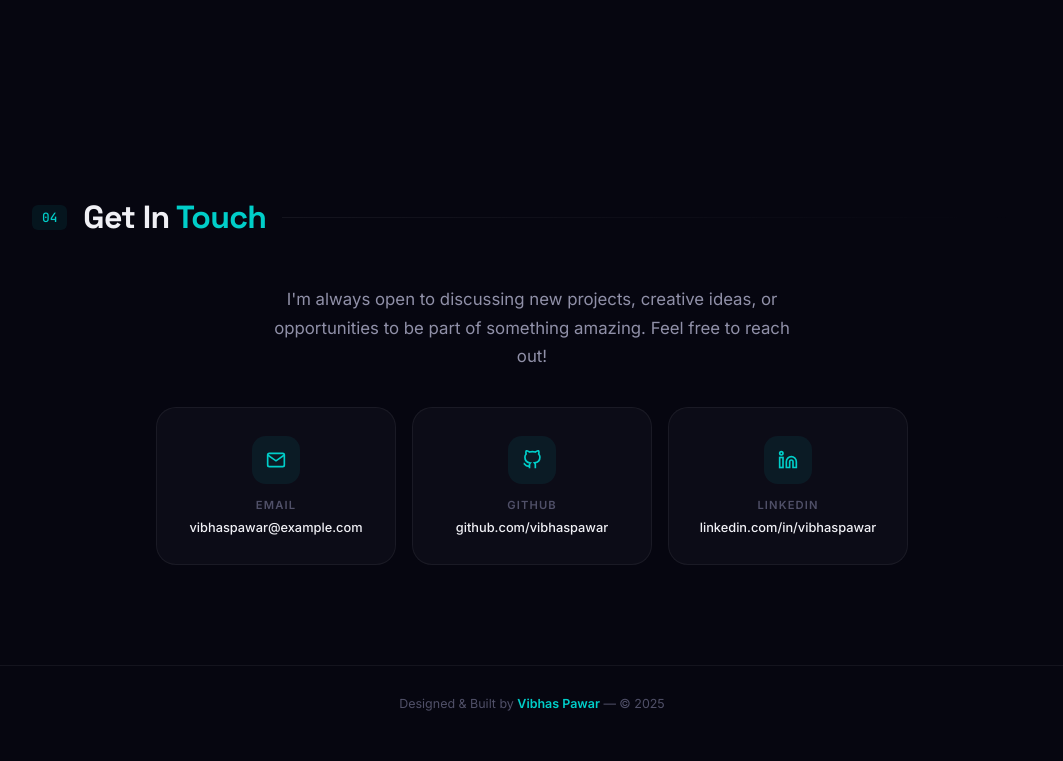
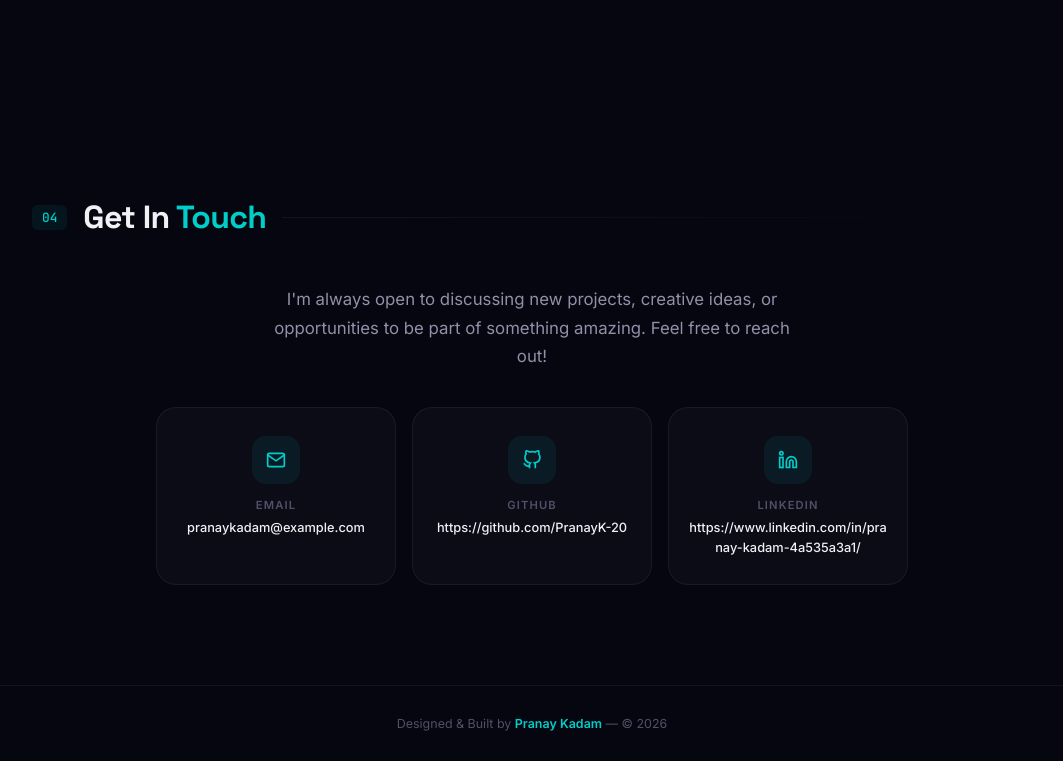
Before and after one commit to PranayK-20/PRODIGY_WD_04, a plain HTML site: page index.html in a window 1280 px wide. Shown: the part 3114-3875 px from the top of the page, without its empty margins (108-1171 px from the left). Drawn offline with Linux system fonts and the light colour scheme; files whose address does not match are found by name.

Commit message:
Update contact information and footer details

```diff
--- a/index.html
+++ b/index.html
@@ -347,21 +347,21 @@
                             <svg viewBox="0 0 24 24" fill="none" stroke="currentColor" stroke-width="2"><path d="M4 4h16c1.1 0 2 .9 2 2v12c0 1.1-.9 2-2 2H4c-1.1 0-2-.9-2-2V6c0-1.1.9-2 2-2z"/><polyline points="22,6 12,13 2,6"/></svg>
                         </div>
                         <span class="contact-label">Email</span>
-                        <span class="contact-value">vibhaspawar@example.com</span>
+                        <span class="contact-value">pranaykadam@example.com</span>
                     </a>
                     <a href="https://github.com/" target="_blank" class="contact-card">
                         <div class="contact-icon">
                             <svg viewBox="0 0 24 24" fill="none" stroke="currentColor" stroke-width="2"><path d="M9 19c-5 1.5-5-2.5-7-3m14 6v-3.87a3.37 3.37 0 0 0-.94-2.61c3.14-.35 6.44-1.54 6.44-7A5.44 5.44 0 0 0 20 4.77 5.07 5.07 0 0 0 19.91 1S18.73.65 16 2.48a13.38 13.38 0 0 0-7 0C6.27.65 5.09 1 5.09 1A5.07 5.07 0 0 0 5 4.77a5.44 5.44 0 0 0-1.5 3.78c0 5.42 3.3 6.61 6.44 7A3.37 3.37 0 0 0 9 18.13V22"/></svg>
                         </div>
                         <span class="contact-label">GitHub</span>
-                        <span class="contact-value">github.com/vibhaspawar</span>
+                        <span class="contact-value">https://github.com/PranayK-20</span>
                     </a>
                     <a href="https://linkedin.com/" target="_blank" class="contact-card">
                         <div class="contact-icon">
                             <svg viewBox="0 0 24 24" fill="none" stroke="currentColor" stroke-width="2"><path d="M16 8a6 6 0 0 1 6 6v7h-4v-7a2 2 0 0 0-2-2 2 2 0 0 0-2 2v7h-4v-7a6 6 0 0 1 6-6z"/><rect x="2" y="9" width="4" height="12"/><circle cx="4" cy="4" r="2"/></svg>
                         </div>
                         <span class="contact-label">LinkedIn</span>
-                        <span class="contact-value">linkedin.com/in/vibhaspawar</span>
+                        <span class="contact-value">https://www.linkedin.com/in/pranay-kadam-4a535a3a1/</span>
                     </a>
                 </div>
             </div>
@@ -370,7 +370,7 @@
 
     <!-- Footer -->
     <footer class="footer">
-        <p>Designed & Built by <strong>Vibhas Pawar</strong> — &copy; 2025</p>
+        <p>Designed & Built by <strong>Pranay Kadam</strong> — &copy; 2026</p>
     </footer>
 
     <script src="app.js"></script>
```
